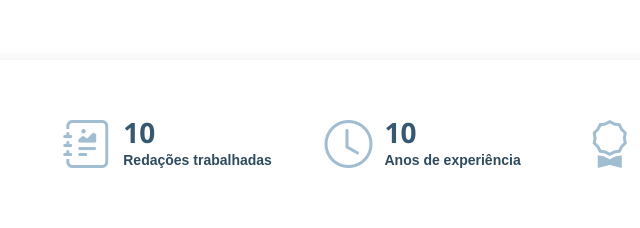
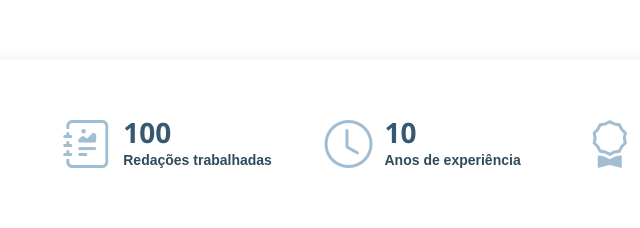
Before and after one commit to eu7H14G0D/RedacaoNota1000, a plain HTML site: page index.html in a window 1280 px wide. Shown: the part 840-1068 px from the top of the page, 375-1015 px from the left. Drawn offline with nearby package versions, Linux system fonts and the light colour scheme.

Commit message:
Update index.html

```diff
--- a/index.html
+++ b/index.html
@@ -97,7 +97,7 @@
               <div class="col-lg-3 col-md-5 col-6 d-md-flex align-items-md-stretch">
                 <div class="count-box">
                   <i class="bi bi-journal-richtext"></i>
-                  <span data-purecounter-start="0" data-purecounter-end="10" data-purecounter-duration="1" class="purecounter"></span>
+                  <span data-purecounter-start="0" data-purecounter-end="100" data-purecounter-duration="1" class="purecounter"></span>
                   <p>Redações trabalhadas</p>
                 </div>
               </div>
```
